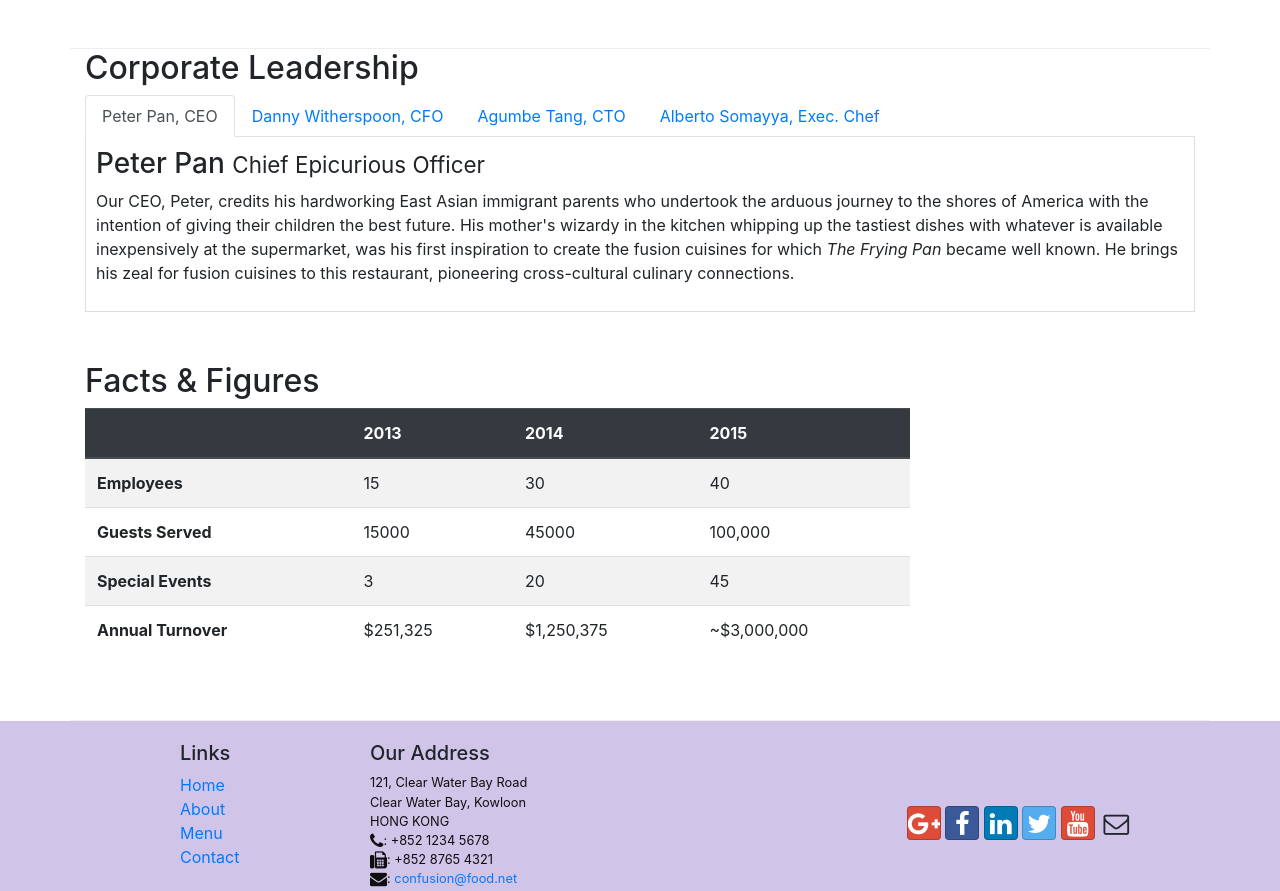
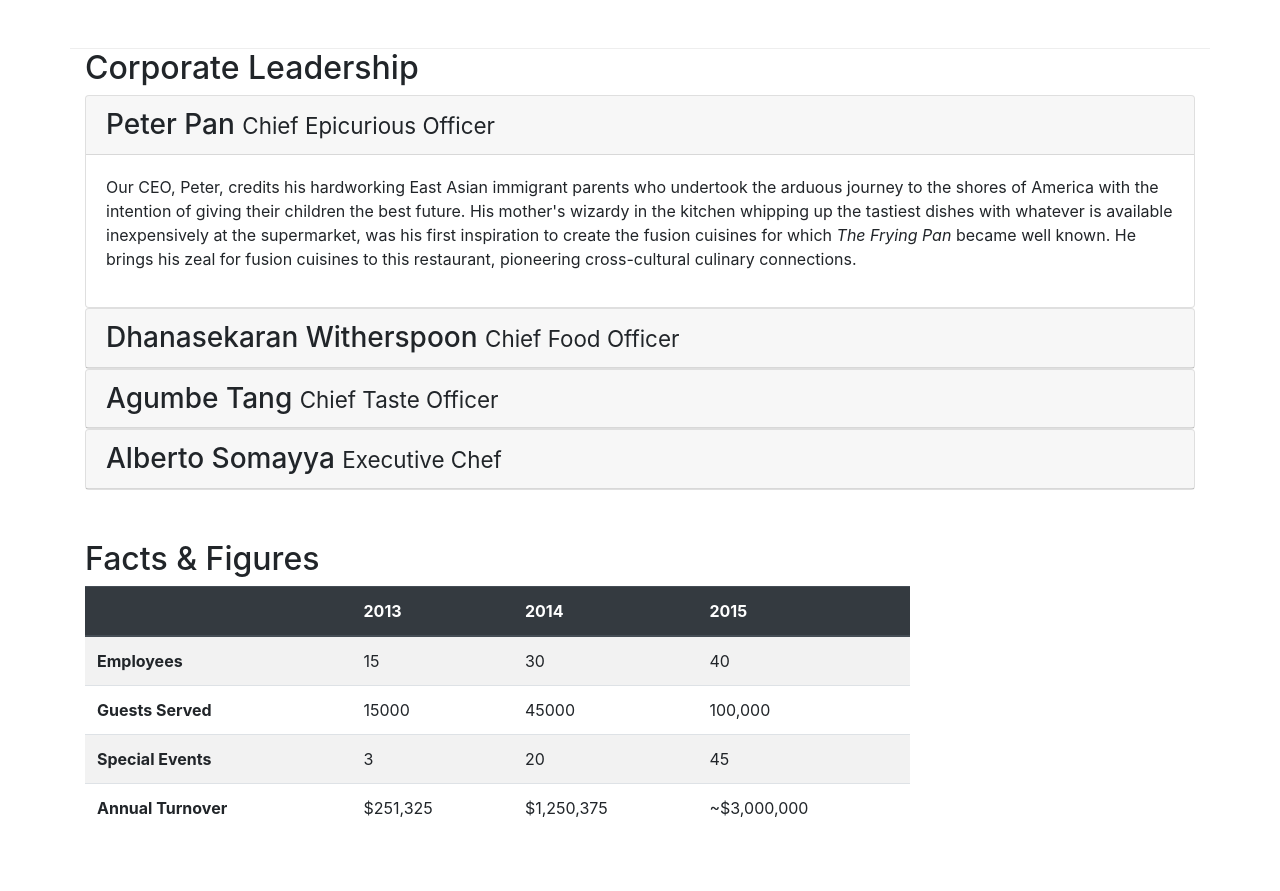
Before and after one commit to shivani4444/Bootstrap4, a website: page aboutus.html in a window 1280 px wide. Shown: the part 918-1809 px from the top of the page. Drawn offline with nearby package versions, Linux system fonts and the light colour scheme.

Commit message:
accordion

```diff
--- a/aboutus.html
+++ b/aboutus.html
@@ -99,47 +99,60 @@
         <div class="row">
             <div class="col-12 ">
                 <h2>Corporate Leadership</h2>
-                <ul class="nav nav-tabs">
-                    <li class="nav-item">
-                      <a class="nav-link active" href="#peter"
-                        role="tab" data-toggle="tab">Peter Pan, CEO</a>
-                    </li>
-                    <li class="nav-item ">
-                      <a class="nav-link " href="#danny" role="tab"
-                        data-toggle="tab">Danny Witherspoon, CFO</a>
-                    </li>
-                    <li class="nav-item">
-                      <a class="nav-link" href="#agumbe"role="tab"
-                        data-toggle="tab">Agumbe Tang, CTO</a>
-                    </li>
-                    <li class="nav-item">
-                      <a class="nav-link" href="#alberto" role="tab"
-                        data-toggle="tab">Alberto Somayya, Exec. Chef</a>
-                    </li>
-                </ul>
-                <div class="tab-content">
+        <div id="accordion">
 
+                <div class="card">
 
-                <div role="tabpanel" class="tab-pane fade active show " id="peter">
+                <div role="tab" class="card-header" id="peterhead">
 
-                <h3>Peter Pan <small>Chief Epicurious Officer</small></h3>
-               <span class="d-none d-sm-block"> <p>Our CEO, Peter, credits his hardworking East Asian immigrant parents who undertook the arduous journey to the shores of America with the intention of giving their children the best future. His mother's wizardy in the kitchen whipping up the tastiest dishes with whatever is available inexpensively at the supermarket, was his first inspiration to create the fusion cuisines for which <em>The Frying Pan</em> became well known. He brings his zeal for fusion cuisines to this restaurant, pioneering cross-cultural culinary connections.</p></span>
+                <h3 class="mb-0"> <a data-toggle="collapse" data-target="#peter">Peter Pan <small>Chief Epicurious Officer</small></a></h3>
             </div>
-           <div role="tabpanel" class="tab-pane fade " id="danny">
-                <h3>Dhanasekaran Witherspoon <small>Chief Food Officer</small></h3>
-                <span class="d-none d-sm-block" > <p>Our CFO, Danny, as he is affectionately referred to by his colleagues, comes from a long established family tradition in farming and produce. His experiences growing up on a farm in the Australian outback gave him great appreciation for varieties of food sources. As he puts it in his own words, <em>Everything that runs, wins, and everything that stays, pays!</em></p></span>
+             <div class="collapse show" id="peter" data-parent="#accordion">
+                            <div class="card-body">
+                <p class="d-none d-sm-block">Our CEO, Peter, credits his hardworking East Asian immigrant parents who undertook the arduous journey to the shores of America with the intention of giving their children the best future. His mother's wizardy in the kitchen whipping up the tastiest dishes with whatever is available inexpensively at the supermarket, was his first inspiration to create the fusion cuisines for which <em>The Frying Pan</em> became well known. He brings his zeal for fusion cuisines to this restaurant, pioneering cross-cultural culinary connections.</p>
            </div>
-            <div role="tabpanel" class="tab-pane fade " id="agumbe">
-                <h3>Agumbe Tang <small>Chief Taste Officer</small></h3>
-                <span class="d-none d-sm-block"> <p>Blessed with the most discerning gustatory sense, Agumbe, our CTO, personally ensures that every dish that we serve meets his exacting tastes. Our chefs dread the tongue lashing that ensues if their dish does not meet his exacting standards. He lives by his motto, <em>You click only if you survive my lick.</em></p></span>
        </div>
-            <div role="tabpanel" class="tab-pane fade " id="alberto">
-                <h3>Alberto Somayya <small>Executive Chef</small></h3>
-               <span class="d-none d-sm-block">  <p>Award winning three-star Michelin chef with wide International experience having worked closely with whos-who in the culinary world, he specializes in creating mouthwatering Indo-Italian fusion experiences. He says, <em>Put together the cuisines from the two craziest cultures, and you get a winning hit! Amma Mia!</em></p></span>
+   </div>
+   <div class="card">
+           <div role="tab" class="card-header" id="dannyhead">
+
+                <h3 class="mb-0"> <a class="collapsed" data-toggle="collapse" data-target="#danny">Dhanasekaran Witherspoon <small>Chief Food Officer</small></a></h3>
+            </div>
+             <div class="collapse" id="danny" data-parent="#accordion">
+                            <div class="card-body">
+                <p class="d-none d-sm-block">Our CFO, Danny, as he is affectionately referred to by his colleagues, comes from a long established family tradition in farming and produce. His experiences growing up on a farm in the Australian outback gave him great appreciation for varieties of food sources. As he puts it in his own words, <em>Everything that runs, wins, and everything that stays, pays!</em></p>
+            </div>
+        </div>
+    </div>
+    <div class="card">
+            <div role="tab" class="card-header" id="agumbehead">
+                <h3 class="mb-0"><a  class="collapsed" data-toggle="collapse" data-target="#agumbe" >Agumbe Tang <small>Chief Taste Officer</small></a></h3>
+            </div>
+            <div class="collapse" id="agumbe" data-parent="#accordion">
+                <div class="card-body">
+                <p class="d-none d-sm-block">Blessed with the most discerning gustatory sense, Agumbe, our CTO, personally ensures that every dish that we serve meets his exacting tastes. Our chefs dread the tongue lashing that ensues if their dish does not meet his exacting standards. He lives by his motto, <em>You click only if you survive my lick.</em></p>
+            </div>
+        </div>
+    </div>
+    <div class="card">
+            <div role="tab" class="card-header " id="albertohead">
+                <h3 class="mb-0"><a class="collapsed" data-toggle="collapse" data-target="#alberto">Alberto Somayya <small>Executive Chef</small></a></h3>
+            </div>
+            <div class="collapse" id="alberto" data-parent="#accordion">
+            <div class="card-body">
+               <p class="d-none d-sm-block">Award winning three-star Michelin chef with wide International experience having worked closely with whos-who in the culinary world, he specializes in creating mouthwatering Indo-Italian fusion experiences. He says, <em>Put together the cuisines from the two craziest cultures, and you get a winning hit! Amma Mia!</em></p>
            </div>
         </div>
        </div>
    </div>
+</div>
+</div>
+
+
+
+
+
+
             <div class="row row-content">
             <div class="col-12 col-sm-9">
                 <h2>Facts &amp; Figures</h2>
@@ -188,7 +201,7 @@
             </div>
 
        </div>
-   </div>
+
 
     <footer class="footer">
         <div class="container">
```
Lines whose indentation alone changed are shown as unchanged.
